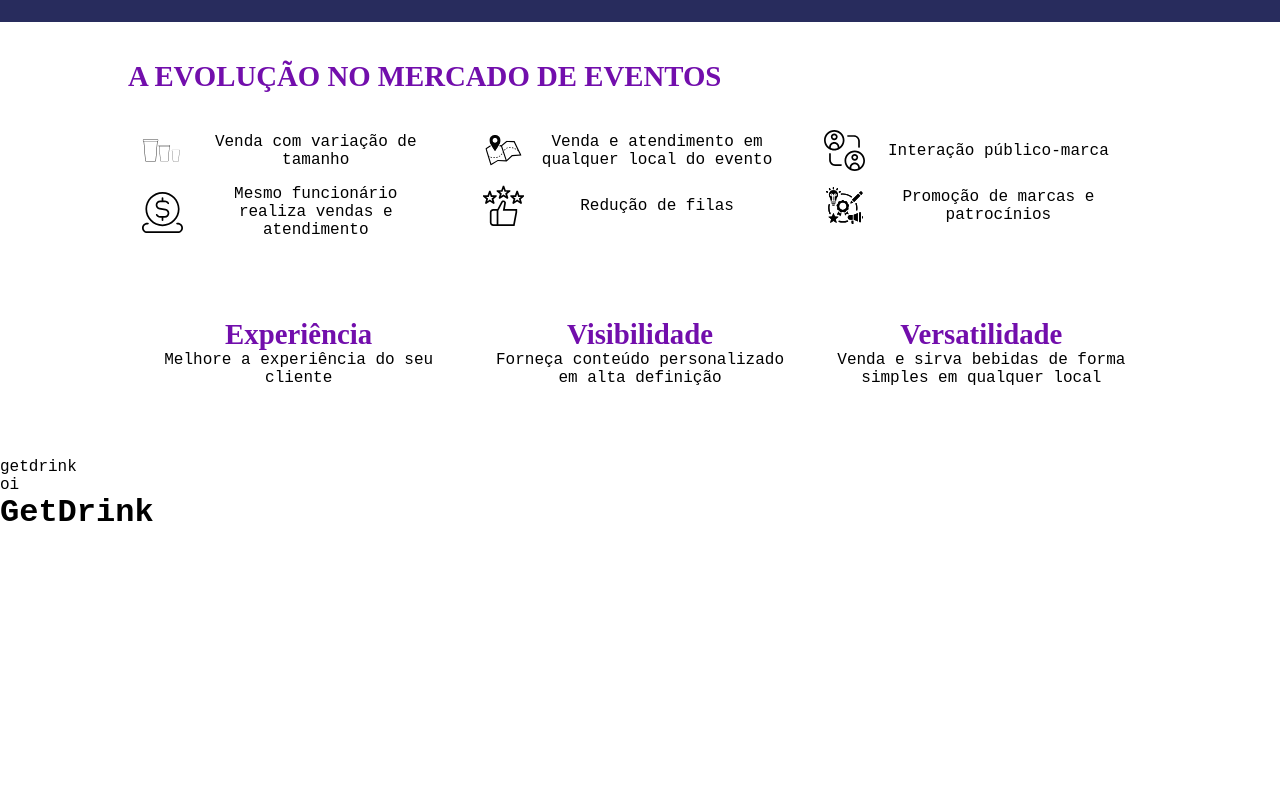
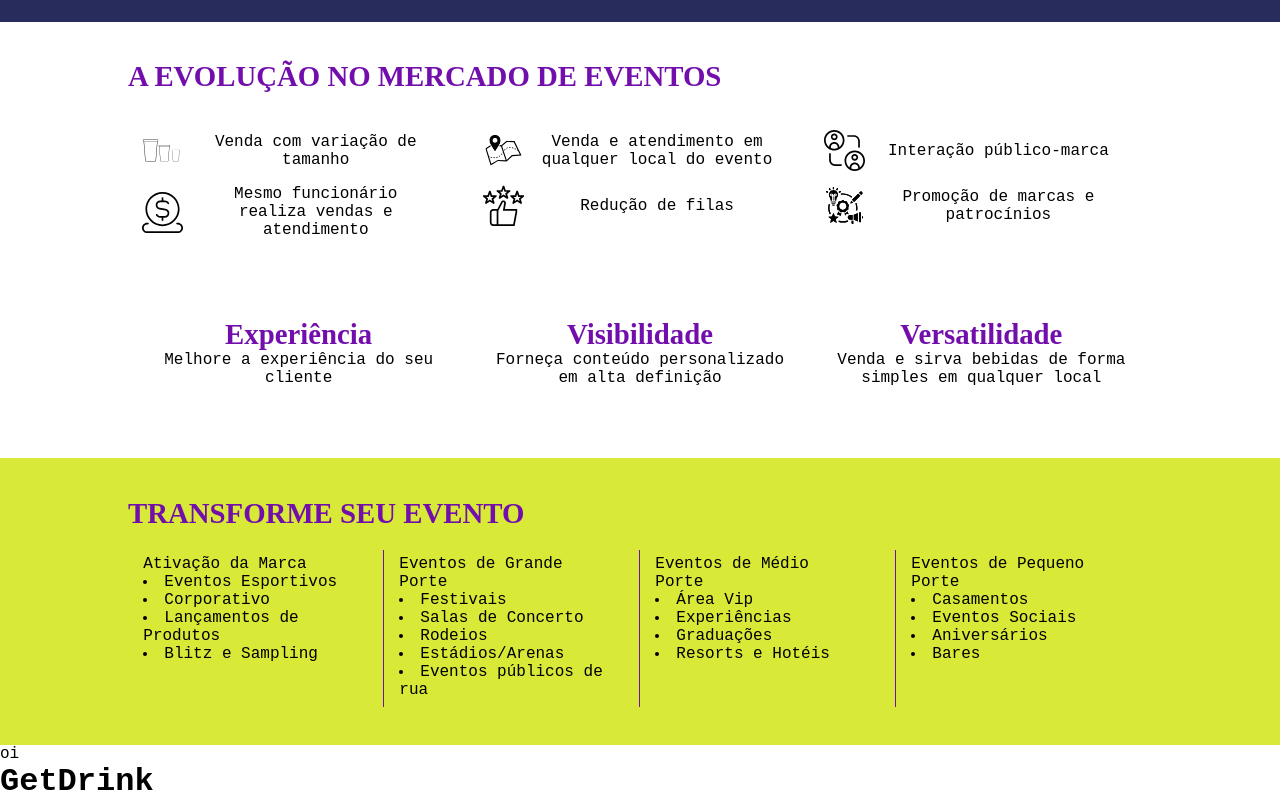
Before and after one commit to giovannafgaudino/GetDrink, a React (Vite) app in the folder GetDrink/: page / in a window 1280 px wide. Shown: the part 613-1413 px from the top of the page. Before the commit the page ends 1144 px from the top, so only its background shows below. Built offline with nearby package versions, Linux system fonts and the light colour scheme.

Commit message:
add section 3 + style

```diff
--- a/GetDrink/index.html
+++ b/GetDrink/index.html
@@ -4,7 +4,7 @@
     <meta charset="UTF-8" />
     <link rel="icon" type="image/svg+xml" href="./public/svg/getdrink.svg" />
     <meta name="viewport" content="width=device-width, initial-scale=1.0" />
-    <title>Vite + React</title>
+    <title>GET DRINK</title>
   </head>
   <body>
     <div id="root"></div>
--- a/GetDrink/src/Componentes/Section3.jsx
+++ b/GetDrink/src/Componentes/Section3.jsx
@@ -1,9 +1,45 @@
 function Section3() {
     return (
         <>
-            <main>
-                <div>
-                    getdrink
+            <main className="Section3">
+                <div className="section-three">
+                    <h1>TRANSFORME SEU EVENTO</h1>
+                    <div className="content">
+                        <div>
+                            <ul> Ativação da Marca
+                                <li>Eventos Esportivos</li>
+                                <li>Corporativo</li>
+                                <li>Lançamentos de Produtos</li>
+                                <li>Blitz e Sampling</li>
+                            </ul>
+                        </div>
+                        <div>
+                            <ul> Eventos de Grande Porte
+                                <li>Festivais</li>
+                                <li>Salas de Concerto</li>
+                                <li>Rodeios</li>
+                                <li>Estádios/Arenas</li>
+                                <li>Eventos públicos de rua</li>
+                            </ul>
+                        </div>
+                        <div>
+                            <ul> Eventos de Médio Porte
+                                <li>Área Vip</li>
+                                <li>Experiências</li>
+                                <li>Graduações</li>
+                                <li>Resorts e Hotéis</li>
+                            </ul>
+                        </div>
+                        <div>
+                            <ul> Eventos de Pequeno Porte
+                                <li>Casamentos</li>
+                                <li>Eventos Sociais</li>
+                                <li>Aniversários</li>
+                                <li>Bares</li>
+                            </ul>
+                        </div>
+
+                    </div>
                 </div>
             </main>
         </>
--- a/GetDrink/src/SCSS/style.css
+++ b/GetDrink/src/SCSS/style.css
@@ -145,4 +145,44 @@ header nav .name-brand .slogan {
   text-align: center;
   padding-left: 5%;
   padding-right: 5%;
+}
+
+.Section3 {
+  background-color: rgb(217, 233, 55);
+  padding-top: 3%;
+  padding-bottom: 3%;
+}
+.Section3 .section-three {
+  width: 80%;
+  margin: 0 auto;
+}
+.Section3 .section-three h1 {
+  font-family: "Times New Roman", Times, serif;
+  font-size: 1.8rem;
+  font-weight: 900;
+  color: rgb(114, 14, 172);
+  padding-top: 0;
+  padding-bottom: 2%;
+}
+.Section3 .section-three .content {
+  display: grid;
+  grid-template-columns: 1fr 1fr 1fr 1fr;
+}
+.Section3 .section-three .content div {
+  border-right: 1px solid rgb(114, 14, 172);
+}
+.Section3 .section-three .content div ul {
+  width: 80%;
+  padding-left: 6%;
+  padding-right: 1%;
+  padding-top: 2%;
+  padding-bottom: 3%;
+  list-style: none;
+}
+.Section3 .section-three .content div ul li {
+  list-style: inside;
+  width: 100%;
+}
+.Section3 .section-three .content div:last-child {
+  border: none;
 }/*# sourceMappingURL=style.css.map */
--- a/GetDrink/src/SCSS/style.scss
+++ b/GetDrink/src/SCSS/style.scss
@@ -139,3 +139,42 @@ header {
     }
   }
 }
+.Section3 {
+  background-color: $color-yellow;
+  @include mixins.py(3%, 3%);
+  .section-three {
+    width: 80%;
+    margin: 0 auto;
+    h1 {
+      font-family: "Times New Roman", Times, serif;
+      font-size: 1.8rem;
+      font-weight: 900;
+      color: $color-purple-grape;
+      @include mixins.py(0, 2%);
+    }
+    .content {
+      display: grid;
+      grid-template-columns: 1fr 1fr 1fr 1fr;
+      div{
+        border-right: 1px solid $color-purple-grape;
+
+        ul {
+            width: 80%;
+
+            @include mixins.px(6%,1%);
+            @include mixins.py(2%, 3%);
+            list-style:none;
+            li {
+                // @include mixins.py(2%, 2%);
+                list-style:inside;
+                width: 100%;
+            }
+          }
+      }
+      div:last-child{
+        border: none;
+    }
+
+    }
+  }
+}
```
Also changed, not shown: 1 other file (tests, documents, lock files or other folders).
